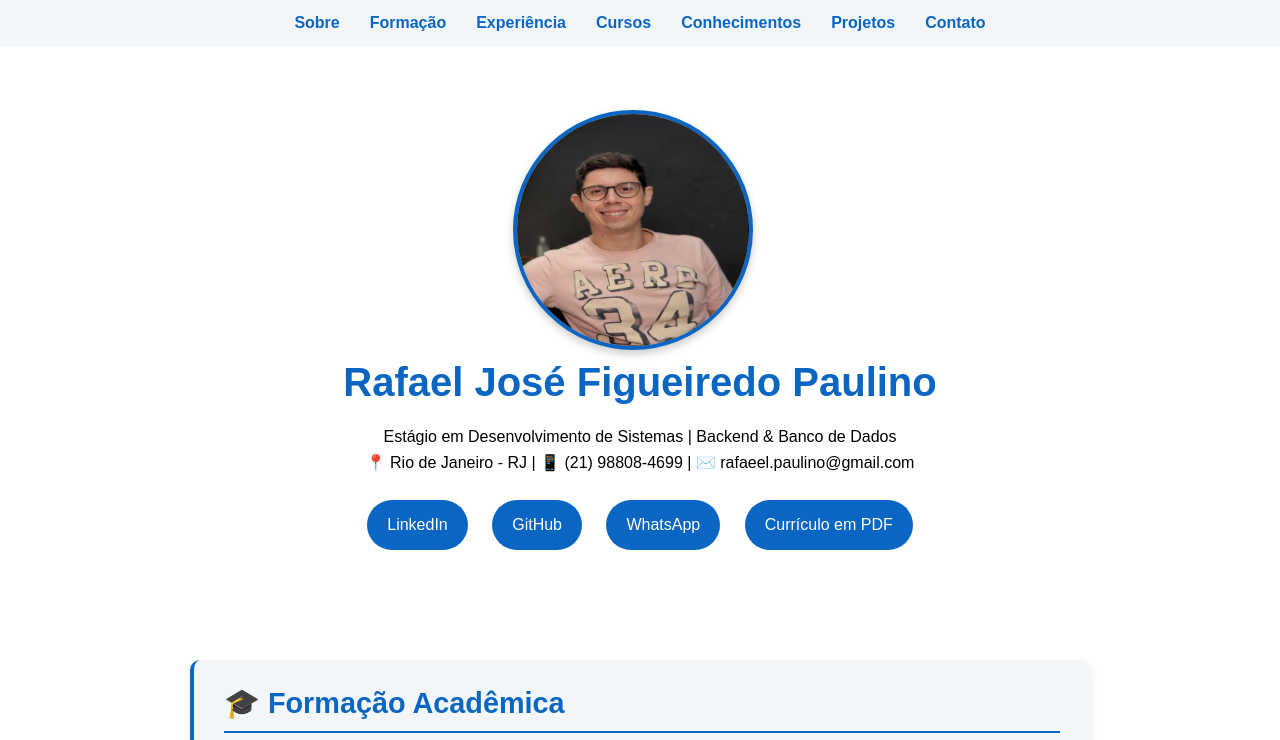
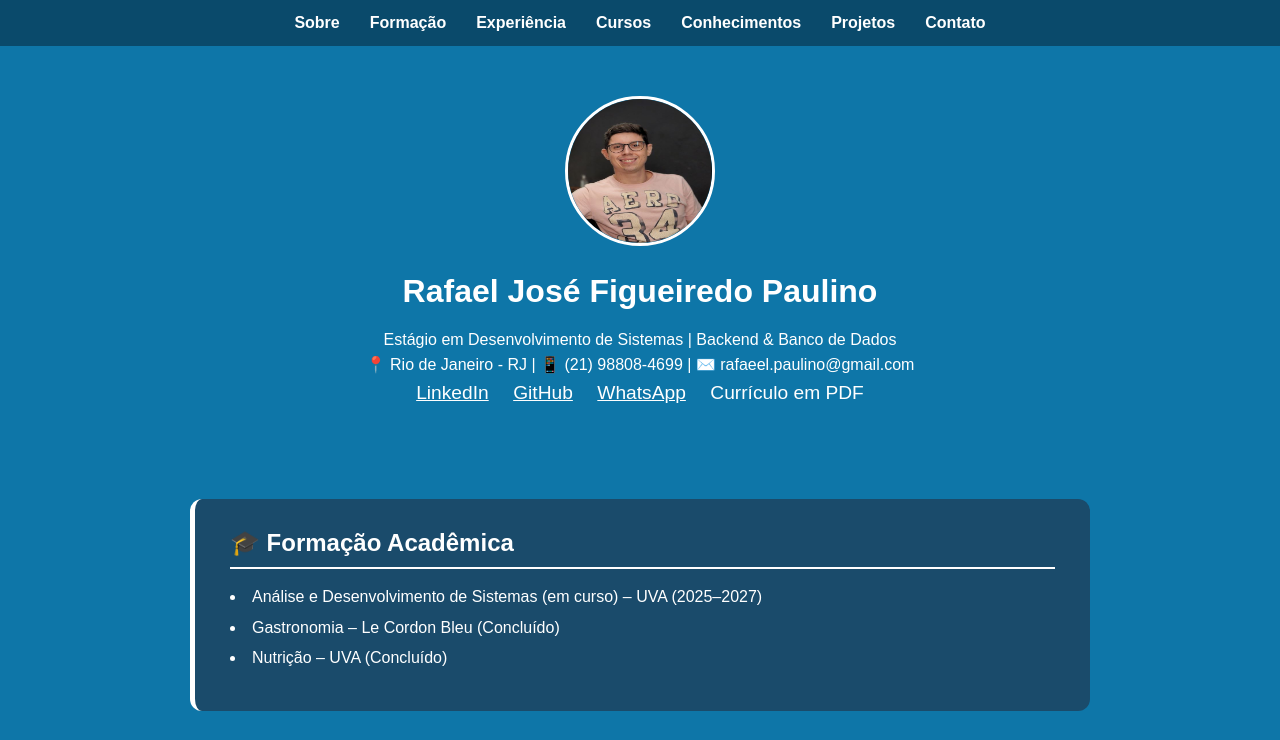
Before and after one commit to RafaeelPaulino/Curriculo, a plain HTML site: page index.html in a window 1280 px wide. Shown: the top 740 px of the page. Drawn offline with Linux system fonts and the light colour scheme.

Commit message:
Update style.css

```diff
--- a/style.css
+++ b/style.css
@@ -5,28 +5,23 @@
 }
 
 body {
-  font-family: "Arial", sans-serif;
-  background-color: #ffffff; /* fundo branco */
-  color: #000000; /* texto preto */
+  font-family: 'Arial', sans-serif;
+  background-color: #0e76a8; /* Azul do LinkedIn */
+  color: #ffffff;
   line-height: 1.6;
-  scroll-behavior: smooth;
-  padding-top: 60px;
 }
 
-/* Menu fixo */
 nav {
-  position: fixed;
+  background-color: #0a4a6b; /* Tom mais escuro para o menu */
+  position: sticky;
   top: 0;
-  width: 100%;
-  background-color: #f3f6f8;
+  z-index: 1000;
   padding: 10px 0;
-  z-index: 100;
 }
 
 nav ul {
   display: flex;
   justify-content: center;
-  flex-wrap: wrap;
   list-style: none;
 }
 
@@ -35,186 +30,80 @@ nav ul li {
 }
 
 nav ul li a {
-  color: #0a66c2;
   text-decoration: none;
+  color: #ffffff;
   font-weight: bold;
+  transition: 0.3s;
 }
 
 nav ul li a:hover,
 nav ul li a.active {
-  text-decoration: underline;
+  border-bottom: 2px solid #ffffff;
 }
 
-/* Header */
 header {
   text-align: center;
   padding: 50px 20px;
 }
 
-header h1 {
-  font-size: 2.5em;
-  margin-bottom: 10px;
-  color: #0a66c2;
+.perfil-img {
+  width: 150px;
+  height: 150px;
+  border-radius: 50%;
+  display: block;
+  margin: 0 auto 20px auto;
+  border: 3px solid #ffffff;
 }
 
-.perfil-img {
-  width: 240px;
-  height: 240px;
-  border-radius: 50%;
-  vertical-align: middle;
-  margin-right: 15px;
-  background-color: #ccc;
-  border: 4px solid #0a66c2;
-  box-shadow: 0 4px 8px rgba(0, 0, 0, 0.2);
+header h1 {
+  font-size: 2em;
+  margin-bottom: 10px;
 }
 
-/* Social buttons */
-.social-buttons {
-  margin-top: 15px;
+.social-buttons a {
+  margin: 0 10px;
+  color: #ffffff;
+  font-size: 1.2em;
 }
 
-.social-buttons a,
-.social-buttons button {
-  text-decoration: none;
-  color: #ffffff;
-  background-color: #0a66c2;
-  padding: 12px 20px;
-  border-radius: 25px;
-  margin: 10px;
-  display: inline-flex;
-  align-items: center;
-  justify-content: center;
-  transition: background-color 0.3s, transform 0.3s;
-  gap: 10px;
+.card {
+  max-width: 900px;
+  margin: 40px auto;
+  padding: 25px 35px;
+  background-color: #1a4b6b; /* Tom mais claro para os cards */
+  border-left: 5px solid #ffffff;
+  border-radius: 12px;
+  transition: transform 0.3s, box-shadow 0.3s;
 }
 
-.social-buttons a:hover {
-  background-color: #004182;
-  transform: translateY(-3px);
+.card:hover {
+  transform: translateY(-5px);
+  box-shadow: 0 10px 20px rgba(255, 255, 255, 0.3);
 }
 
-/* Seções */
-section {
-  max-width: 900px;
-  margin: 50px auto;
-  padding: 20px 30px;
-  border-left: 4px solid #0a66c2;
-  background-color: #f3f6f8;
-  border-radius: 10px;
-  opacity: 0;
-  transform: translateX(-100px);
-  transition: opacity 0.6s ease-out, transform 0.6s ease-out;
-  scroll-margin-top: 70px;
-  box-shadow: 0 4px 8px rgba(0, 0, 0, 0.1);
+.card h2 {
+  color: #ffffff;
+  margin-bottom: 15px;
+  border-bottom: 2px solid #ffffff;
+  padding-bottom: 5px;
 }
 
-section.visible {
-  opacity: 1;
-  transform: translateX(0);
+.card ul {
+  list-style: disc inside;
+  margin-bottom: 15px;
 }
 
-section:hover {
-  box-shadow: 0 8px 16px rgba(0, 0, 0, 0.2);
+.card ul li {
+  margin: 5px 0;
 }
 
-h2 {
-  font-size: 1.8em;
-  margin-bottom: 10px;
-  border-bottom: 2px solid #0a66c2;
-  padding-bottom: 5px;
-  color: #0a66c2;
-  display: flex;
-  align-items: center;
-  gap: 10px;
-}
-
-section p,
-section li {
-  color: #000000;
-}
-
-/* Projetos */
-.projetos-container {
-  display: flex;
-  flex-wrap: wrap;
-  gap: 20px;
-  justify-content: center;
-}
-
-.projeto-card {
-  background-color: #ffffff;
-  border: 2px solid #0a66c2;
-  border-radius: 10px;
-  padding: 15px;
-  width: 250px;
-  transition: transform 0.3s, border-color 0.3s;
-  text-align: center;
-  cursor: pointer;
-}
-
-.projeto-card.expanded {
-  transform: scale(1.05);
-  border-color: #004182;
-}
-
-/* Responsivo */
 @media screen and (max-width: 768px) {
   nav ul {
     flex-direction: column;
+    gap: 10px;
   }
-
-  .projeto-card {
+  .card {
     width: 90%;
+    padding: 20px;
   }
 }
-
-@media print {
-  nav {
-    display: none; /* esconde menu no PDF */
-  }
-
-  body, section, .projeto-card {
-    -webkit-print-color-adjust: exact; /* Chrome/Safari */
-    print-color-adjust: exact; /* padrão compatível com outros browsers */
-  }
-
-  .social-buttons a,
-  .social-buttons button {
-    color: #ffffff;
-    background-color: #0a66c2;
-    padding: 8px 15px;
-    border-radius: 25px;
-  }
-}
-/* Estilo para a seção de Conhecimentos Técnicos, Idiomas e Habilidades */
-#conhecimentos {
-  max-width: 900px;
-  margin: 50px auto;
-  padding: 20px 30px;
-  border-left: 4px solid #0a66c2; /* azul LinkedIn */
-  background-color: #f3f6f8; /* cinza claro */
-  border-radius: 10px;
-  opacity: 0;
-  transform: translateY(50px);
-  transition: all 0.6s ease-out;
-  scroll-margin-top: 70px;
-}
-
-#conhecimentos h2 {
-  font-size: 1.8em;
-  margin-bottom: 10px;
-  border-bottom: 2px solid #0a66c2;
-  padding-bottom: 5px;
-  color: #0a66c2; /* azul LinkedIn */
-}
-
-#conhecimentos ul {
-  list-style: disc inside;
-  margin: 10px 0 20px 0;
-  color: #000000; /* texto preto */
-}
-
-#conhecimentos ul li {
-  margin: 5px 0;
-  line-height: 1.5;
-}
```
